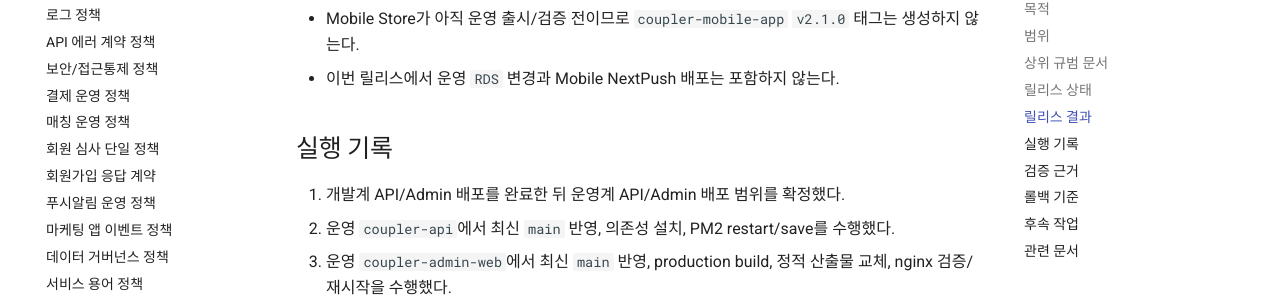
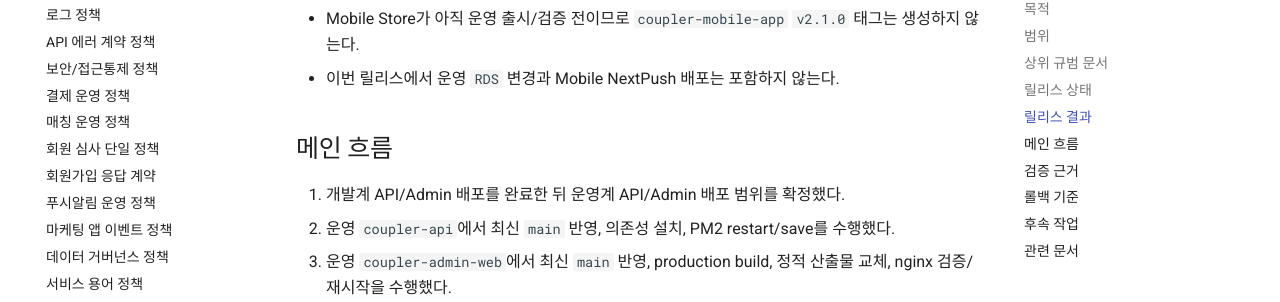
Before and after one commit to coupler-developer/docs, an MkDocs documentation site: the page built from content/releases/v2.1.0.md, in a window 1280 px wide and 900 px high, scrolled down 1329 px. Shown: the part 126-428 px from the top of the window. Built offline with MkDocs 1.6.1 and Material for MkDocs 9.7.7, drawn with Linux system fonts in a browser that asks for light colours; comment, search, counter and statistics services are not loaded.

Commit message:
fix: docs 릴리스 노트 생성 실패 수정
Cause: v2.1.0 릴리스 기록에 release-note 스크립트가 요구하는 메인 흐름 섹션이 없었고, 번호 목록 판정이 공백 2개에 고정돼 있었다

Fix: v2.1.0 실행 기록 섹션명을 메인 흐름으로 맞추고, 번호 목록 판정을 표준 Markdown 공백 형식으로 완화

Tests: yarn validate:docs

```diff
--- a/content/releases/v2.1.0.md
+++ b/content/releases/v2.1.0.md
@@ -42,7 +42,7 @@
 - Mobile Store가 아직 운영 출시/검증 전이므로 `coupler-mobile-app` `v2.1.0` 태그는 생성하지 않는다.
 - 이번 릴리스에서 운영 `RDS` 변경과 Mobile NextPush 배포는 포함하지 않는다.
 
-## 실행 기록
+## 메인 흐름
 
 1. 개발계 API/Admin 배포를 완료한 뒤 운영계 API/Admin 배포 범위를 확정했다.
 2. 운영 `coupler-api`에서 최신 `main` 반영, 의존성 설치, PM2 restart/save를 수행했다.
```
Also changed, not shown: 1 other file.
